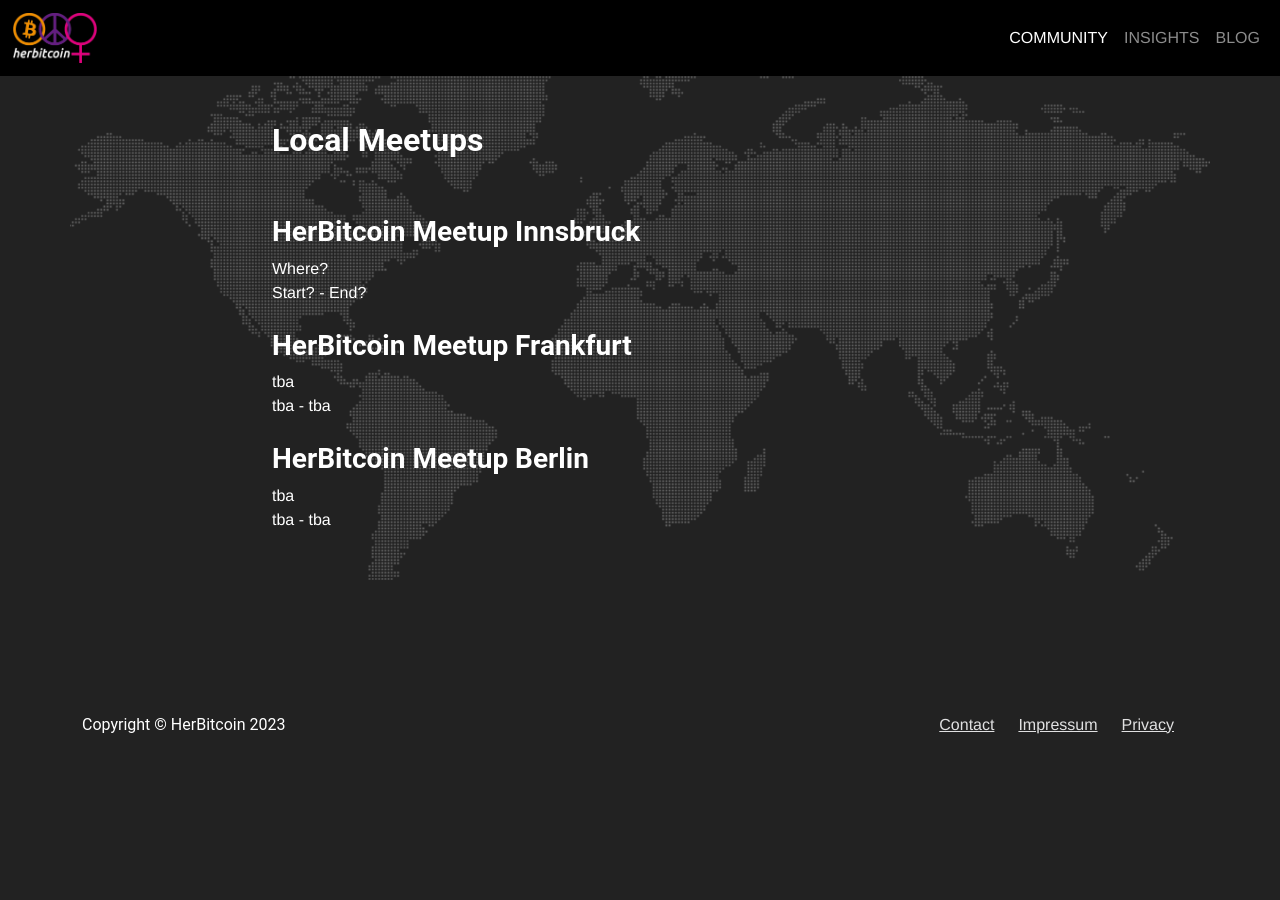
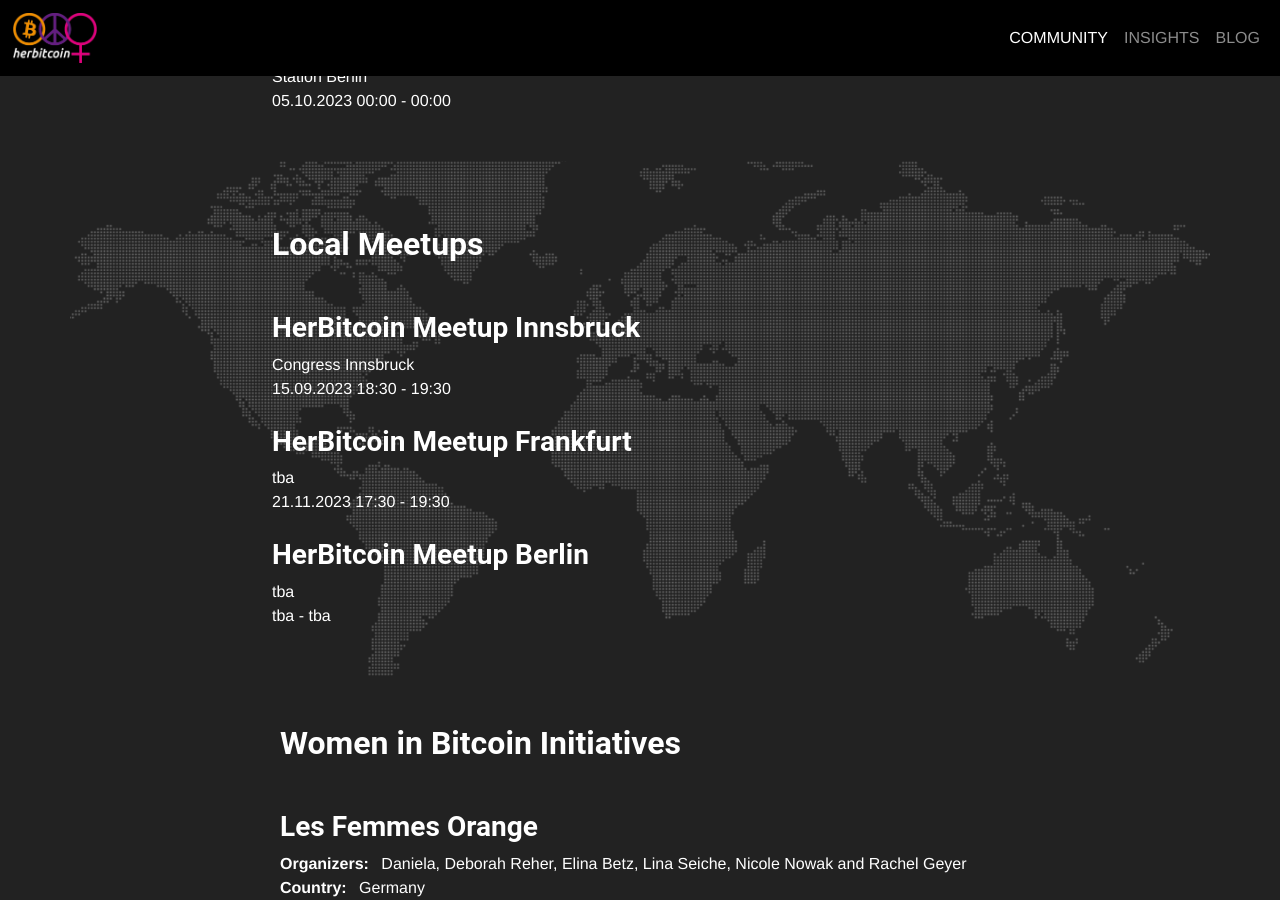
Before and after one commit to HerBitcoin/website, a Jekyll site: the page built from mission/community.html, in a window 1280 px wide and 900 px high, scrolled down 913 px. Built offline with Jekyll 4.4.1, drawn with Linux system fonts in a browser that asks for light colours; before the commit the page ends 1683 px from its top, so only the background shows below that; some of the changed text lies outside the part shown.

Commit message:
community added

```diff
--- a/_data/events.yml
+++ b/_data/events.yml
@@ -1,16 +1,20 @@
 - kind: Event
-  date_time_start: 15.09.2023 09:00
-  date_time_end: 17.09.2023 24:00
+  date_time_start: 15.09.2023 18:30
+  date_time_end: 15.09.2023 19:30
   title: HerBitcoin Meetup BTC23
+  link_title: BTC23 - Die Bitcoin Konferenz
+  link_url: https://bconf.de/
   location: Congress Innsbruck
   group: HerBitcoin_Innsbruck
   pre_info:
   post_info:
 
 - kind: Event
-  date_time_start: 05.10.2023 18:30
-  date_time_end: 07.10.2023 21:21
+  date_time_start: 05.10.2023 00:00
+  date_time_end: 07.10.2023 00:00
   title: HerBitcoin Meetup Berlin Bitcoin Space
+  link_title: Berlin Bitcoin Space
+  link_url: https://berlinbitcoinspace.io/
   location: Station Berlin
   group: HerBitcoin_Berlin
   pre_info:
--- /dev/null
+++ b/_data/initiatives.yml
@@ -0,0 +1,26 @@
+- name: Les Femmes Orange
+  organizers: Daniela, Deborah Reher, Elina Betz, Lina Seiche, Nicole Nowak and Rachel Geyer
+  country: Germany
+  focus: Bitcoin education made by women
+  socials_title: X @lesfemmesorange
+  socials_url: https://twitter.com/lesfemmesorange
+  website_title: lesfemmesorange.work
+  website_url: https://www.lesfemmesorange.work/
+
+- name: Bitcoin Ladies
+  organizers:
+  country:
+  focus:
+  socials_title: X @BitcoinLadies
+  socials_url: https://twitter.com/BitcoinLadies
+  website_title: bitcoinladies.org
+  website_url: https://www.bitcoinladies.org/
+
+- name: African Bitcoiners
+  organizers: Farida Nabourema
+  country:
+  focus:
+  socials_title:
+  socials_url:
+  website_title:
+  website_url:
--- a/_data/meetups.yml
+++ b/_data/meetups.yml
@@ -1,15 +1,15 @@
 - kind: Meetup
-  date_time_start: Start?
-  date_time_end: End?
+  date_time_start: 15.09.2023 18:30
+  date_time_end: 15.09.2023 19:30
   title: HerBitcoin Meetup Innsbruck
-  location: Where?
+  location: Congress Innsbruck
   group: HerBitcoin_Innsbruck
   pre_info:
   post_info:
 
 - kind: Meetup
-  date_time_start: tba
-  date_time_end: tba
+  date_time_start: 21.11.2023 17:30
+  date_time_end: 21.11.2023 19:30
   title: HerBitcoin Meetup Frankfurt
   location: tba
   group: HerBitcoin_Frankfurt
--- a/mission/community.html
+++ b/mission/community.html
@@ -8,16 +8,20 @@
     <div class="container">
         <div class="row">
             <div class="col-12 offset-sm-1 col-sm-10 offset-lg-2 col-lg-8">
-                <h2>Events</h2>
-                <br>
+                <h2 class="pt-5 pb-3">Events</h2>
                 {% for event in site.data.events %}
                 {% capture nowunix %}{{'now' | date: '%s'}}{% endcapture %}
                 {% capture eventtime %}{{event.date_time_end | date: '%s'}}{% endcapture %}
                 {% if eventtime > nowunix and event.kind == "Event" %}
                 <div class="pt-4">
                     <h3>{{ event.title }}</h3>
+                    <div>
+                        <a href="{{ event.link_url }}" target="_blank" title="{{ event.link_title }}">{{
+                            event.link_title }}</a>
+                    </div>
                     <div>{{ event.location }}</div>
-                            <div>{{ event.date_time_start | date: "%d.%m.%Y %H:%M" }} - {{ event.date_time_end | date: "%H:%M" }}</div>
+                    <div>{{ event.date_time_start | date: "%d.%m.%Y %H:%M" }} - {{ event.date_time_end | date: "%H:%M"
+                        }}</div>
                 </div>
                 {% endif %}
                 {% endfor %}
@@ -25,8 +29,7 @@
         </div>
         <div class="row local-meetups mt-5">
             <div class="col-12 offset-sm-1 col-sm-10 offset-lg-2 col-lg-8 pt-5 pb-5">
-                <h2>Local Meetups</h2>
-                <br>
+                <h2 class="pt-3 pb-3">Local Meetups</h2>
                 {% for meetup in site.data.meetups %}
                 {% capture nowunix %}{{'now' | date: '%s'}}{% endcapture %}
                 {% capture eventtime %}{{meetup.date_time_end | date: '%s'}}{% endcapture %}
@@ -34,11 +37,30 @@
                 <div class="pt-4">
                     <h3>{{ meetup.title }}</h3>
                     <div>{{ meetup.location }}</div>
-                            <div>{{ meetup.date_time_start | date: "%d.%m.%Y %H:%M" }} - {{ meetup.date_time_end | date: "%H:%M" }}</div>
+                    <div>{{ meetup.date_time_start | date: "%d.%m.%Y %H:%M" }} - {{ meetup.date_time_end | date: "%H:%M"
+                        }}</div>
                 </div>
                 {% endif %}
                 {% endfor %}
             </div>
         </div>
+        <div class="container">
+            <div class="row">
+                <div class="col-12 offset-sm-1 col-sm-10 offset-lg-2 col-lg-8">
+                    <h2 class="pt-5 pb-3">Women in Bitcoin Initiatives</h2>
+                    {% for initiative in site.data.initiatives %}
+                    <div class="pt-4">
+                        <h3>{{ initiative.name }}</h3>
+                        <div><span class="fw-bold pe-2">Organizers: </span> {{ initiative.organizers }}</div>
+                        <div><span class="fw-bold pe-2">Country: </span>{{ initiative.country }}</div>
+                        <div><span class="fw-bold pe-2">Focus: </span>{{ initiative.focus }}</div>
+                        <div><span class="fw-bold pe-2">Social Media: </span><a href="{{ initiative.socials_url }}" target="_blank" title="{{ initiative.socials_title }}">{{
+                            initiative.socials_title }}</a>
+                        <div><span class="fw-bold pe-2">Website: </span><a href="{{ initiative.website_url }}" target="_blank" title="{{ initiative.website_title }}">{{
+                                initiative.website_title }}</a>
+                    </div>
+                    {% endfor %}
+                </div>
+            </div>
         </div>
 </section>
```
Also changed, not shown: README.md. Lines whose indentation alone changed are shown as unchanged.
